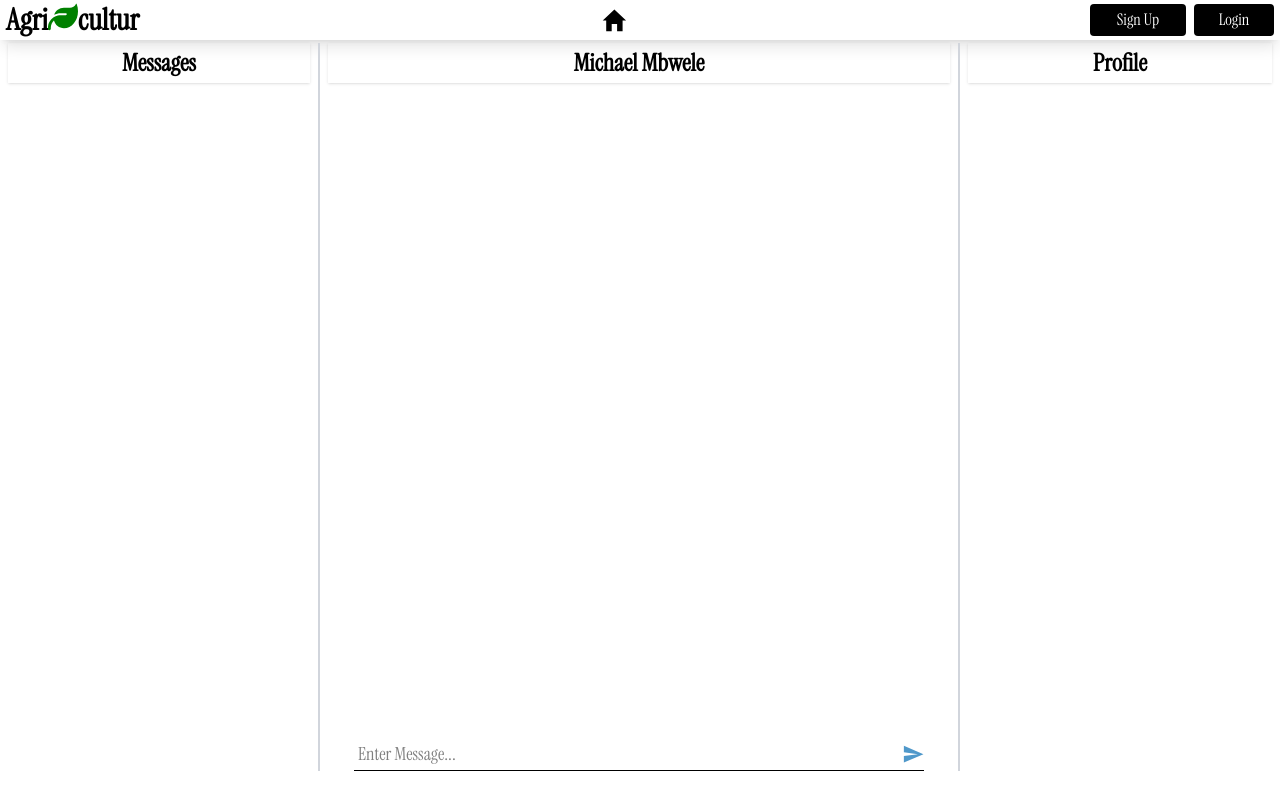
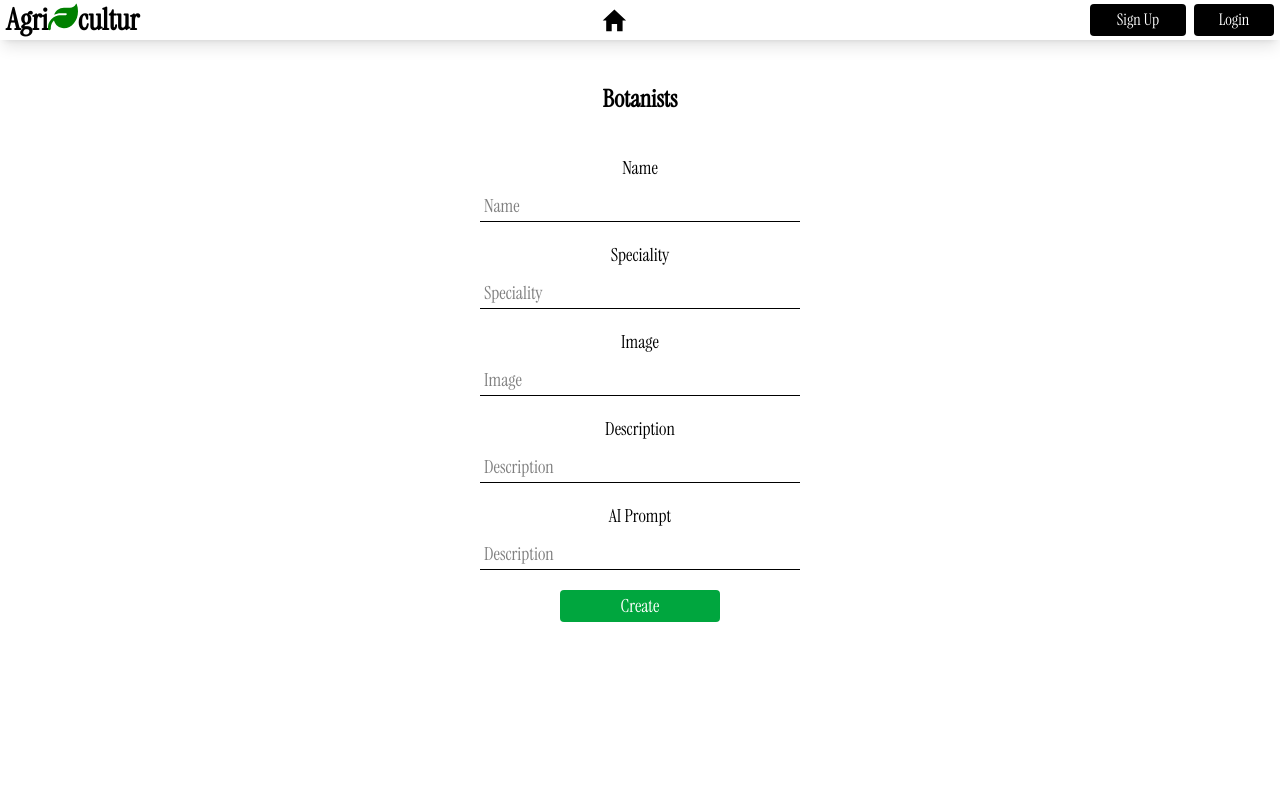
Before and after one commit to KiokoEric/Agricultur, a React (Vite) app in the folder Client/Agricultur/: page /Botanist in a window 1280 px wide. Built offline with nearby package versions, Linux system fonts and the light colour scheme; no server answers.

Commit message:
Creation of the Botanist Page on the Client side of the Agricultur Web Application.

```diff
--- a/Client/Agricultur/package.json
+++ b/Client/Agricultur/package.json
@@ -24,6 +24,7 @@
     "react-hook-form": "^7.56.0",
     "react-icons": "^5.5.0",
     "react-router-dom": "^7.5.1",
+    "socket.io-client": "^4.8.1",
     "swiper": "^11.2.8",
     "tailwindcss": "^4.1.4",
     "zod": "^3.24.3"
--- a/Client/Agricultur/src/App.tsx
+++ b/Client/Agricultur/src/App.tsx
@@ -4,12 +4,12 @@ import Login from './Pages/User/Login/Login';
 import Weather from './Pages/Weather/Weather';
 import Header from './Components/Header/Header';
 import { Routes, Route } from 'react-router-dom';
-import Cultivation from './Pages/Cultivation/Cultivation';
 import Registration from './Pages/User/Registration/Registration';
 import Pests_and_Diseases from './Pages/Pests_and_Diseases/Pests_and_Diseases';
 import Create from './Pages/Create/Create';
 import Details from './Pages/Details/Details';
 import Message from './Pages/Message/Message';
+import Botanist from './Pages/Botanist/Botanist';
 
 
 function App() {
@@ -22,7 +22,8 @@ function App() {
         <Route path='/Login' element={<Login />}/>
         <Route path='/Create' element={<Create />}/>
         <Route path='/Weather' element={<Weather />}/>
-        <Route path='/Botanist' element={<Message />}/>
+        <Route path='/Message' element={<Message />}/>
+        <Route path='/Botanist' element={<Botanist />} />
         <Route path='/Registration' element={<Registration />}/>
         <Route path='/Pests_and_Diseases' element={<Pests_and_Diseases />}/>
         <Route path='/Pests_and_Diseases_Details/:id' element={<Details />}/>
--- /dev/null
+++ b/Client/Agricultur/src/Pages/Botanist/Botanist.tsx
@@ -0,0 +1,74 @@
+import axios from "axios";
+import React, { useState } from 'react';
+import { useSnackbar } from 'notistack';
+import { useCookies } from "react-cookie";
+import Button from '../../Components/Common/Button/Button';
+
+const Botanist: React.FC = () => {
+
+    const { enqueueSnackbar } = useSnackbar();
+    const [Cookie,_] = useCookies(["auth_token"]);
+
+    // USETSTATE
+
+    const [Name, setName] =  useState('')
+    const [Image, setImage] =  useState('')
+    const [Prompt, setPrompt] =  useState('')
+    const [Speciality, setSpeciality] =  useState('')
+    const [Description, setDescription] =  useState('')
+
+    // ONCREATE FUNCTION
+
+    const onCreate = async () => {
+        const data = {
+            Name,Image,Speciality,Description, Prompt
+        }
+        try {
+            axios.post("http://localhost:4000/Botanist/", data, {
+                headers: { authorization: Cookie.auth_token },
+            })
+            .then(() => {
+                enqueueSnackbar("Successfully saved!", {variant: "success"}),
+                setName(''), setImage(''), setPrompt(''), setSpeciality(''), setDescription('')
+            })
+        } catch (error) {
+            enqueueSnackbar("Successfully unsaved!", {variant: "error"})
+            console.log(error)
+        }
+    }
+
+return (
+    <div className='flex flex-col items-center justify-center'>
+        <h2 className="font-bold mb-10 mt-10 text-2xl text-center">Botanists</h2>
+        <form method="post" encType="multipart/form-data" className='flex flex-col items-center justify-center gap-5'>
+            <div className='flex flex-col items-center justify-center gap-2'>
+                <label htmlFor="Name">Name</label>
+                <input type="text" value={Name} onChange={(e) => setName(e.target.value)} name="" id="Input" placeholder='Name' className="border-black border-b h-8 outline-none truncate px-1 py-2 text-black w-80" />
+            </div>
+            <div className='flex flex-col items-center justify-center gap-2'>
+                <label htmlFor="Speciality">Speciality</label>
+                <input type="text" value={Speciality} onChange={(e) => setSpeciality(e.target.value)}  name="" id="Input" placeholder='Speciality' className="border-black border-b h-8 outline-none truncate px-1 py-2 text-black w-80" />
+            </div>
+            <div className='flex flex-col items-center justify-center gap-2'>
+                <label htmlFor="Image">Image</label>
+                <input type="text" value={Image} onChange={(e) => setImage(e.target.value)} name="" id="Input" placeholder='Image' className="border-black border-b h-8 outline-none truncate px-1 py-2 text-black w-80" />
+            </div>
+            <div className='flex flex-col items-center justify-center gap-2'>
+                <label htmlFor="Description">Description</label>
+                <input type="text" value={Description} onChange={(e) => setDescription(e.target.value)} name="" id="Input" placeholder='Description' className="border-black border-b h-8 outline-none truncate px-1 py-2 text-black w-80" />
+            </div>
+            <div className='flex flex-col items-center justify-center gap-2'>
+                <label htmlFor="Description">AI Prompt</label>
+                <input type="text" value={Prompt} onChange={(e) => setPrompt(e.target.value)} name="" id="Input" placeholder='Description' className="border-black border-b h-8 outline-none truncate px-1 py-2 text-black w-80" />
+            </div>
+            <Button
+                ButtonText='Create'
+                ButtonStyle='bg-green-600 cursor-pointer flex items-center justify-center h-8 text-center text-white px-3 py-1 rounded w-40 hover:bg-black'
+                onClick={onCreate}
+            />
+        </form>
+    </div>
+)
+}
+
+export default Botanist
--- a/Client/Agricultur/src/Pages/Home/Home.tsx
+++ b/Client/Agricultur/src/Pages/Home/Home.tsx
@@ -32,7 +32,7 @@ const Home: React.FC = () => {
                     HoveredText='Pests and Diseases'
                 />
                 <Features
-                    Navigate='/Botanist'
+                    Navigate='/Message'
                     Image={Botanist}
                     HoveredText='Botanists'
                 />
--- a/Client/Agricultur/src/Pages/Message/Message.tsx
+++ b/Client/Agricultur/src/Pages/Message/Message.tsx
@@ -1,37 +1,118 @@
+import axios from "axios";
+import io from 'socket.io-client';
 import { MdSend } from "react-icons/md";
+import { useCookies } from "react-cookie";
+import React, { useState, useEffect } from 'react';
 
-function Message() {
+const Message:React.FC = () => {
+
+    const socket = io('http://localhost:5000');
+    const [Cookie,_] = useCookies(["auth_token"]);
+
+// USETSTATE
+
+const [ Message, setMessage ] = useState('')
+const [ Profile, setProfile ] = useState<any>([])
+const [ Botanist, setBotanist ] = useState<[]>([])
+const [ Messages, setMessages ] = useState<any>([])
+
+useEffect(() => {
+
+    const fetchBotanists = async() => {
+        await axios.get(`http://localhost:4000/Botanist/`, {
+        headers: { authorization: Cookie.auth_token }
+    })
+    .then((Response) => {
+        setBotanist(Response.data)
+    })
+    }
+
+    fetchBotanists()
+
+}, [])
+
+useEffect(() => {
+
+    socket.emit('join', {  });
+    socket.on('receiveMessage', msg => {
+        setMessages(prev => [...prev, msg]);
+    });
+
+    return () => socket.off('receiveMessage');
+})
+
+const BotanistProfile =(id: any) => {
+        axios.get(`http://localhost:4000/Botanist/${id}`, {
+        headers: { authorization: Cookie.auth_token }
+    })
+    .then((Response) => {
+        console.log(Response.data)
+        setProfile(Response.data)
+    })
+}
+
+const sendMessage = () => {
+    const message = {
+        Sender: userId,
+        Receiver: botanist._id,
+        Message: Message,
+    };
+    socket.emit('sendMessage', message);
+    setMessages(prev => [...prev, message]);
+    setMessage('');
+};
+
 return (
     <div id="Message" >
-        <div className="border-r-2 border-r-gray-300 flex flex-col gap-10 px-2">
-            <div className='shadow-sm'>
-                <figure className='flex gap-2 items-center justify-center h-10'>
-                    <figcaption>
-                        <h1 className='text-black font-bold text-2xl'>Messages</h1>
-                    </figcaption>
-                </figure>
+        <div className="border-r-2 border-r-gray-300 flex flex-col gap-10 px-1">
+            <div className="w-full">
+                <h1 className='text-black font-bold mb-5 py-1 shadow-sm text-2xl text-center'>Botanists</h1>
+                {
+                Botanist.map((Botanist: any) => {
+                return (
+                    <ul>
+                        <li key={Botanist._id} onClick={() =>BotanistProfile(Botanist._id)} className="bg-blue-100 cursor-pointer flex gap-2 my-2 px-1 py-2 rounded-sm">
+                            <img src={Botanist.Image} alt="" className="rounded-sm w-1/12" />
+                            <div>
+                                <p className="font-bold">{Botanist.Name}</p>
+                                <p>{Botanist.Speciality}</p>
+                            </div>
+                        </li>
+                    </ul>
+                )
+                })
+                }
             </div>
         </div>
         <div className="border-r-2 border-r-gray-300 flex flex-col justify-between px-2">
             <div className='shadow-sm'>
                 <figure className='flex gap-2 items-center justify-center h-10'>
-                    <figcaption>
-                        <h1 className='text-black font-bold text-2xl'>Michael Mbwele</h1>
-                    </figcaption>
+                    <h2 className='text-black font-bold text-2xl'>{Profile.Name}</h2>
                 </figure>
             </div>
-            <form method="post" encType="multipart/form-data" className='bg-white flex flex-row items-center justify-center'>
+            <form onClick={sendMessage} method="post" encType="multipart/form-data" className='bg-white flex flex-row items-center justify-center'>
+                {
+                    Messages.map((Message: any) => {
+                        return(
+                            <p>{}</p>
+                        )
+                    })
+                }
                 <div className="bg-white border-b flex flex-row items-center justify-between mx-auto w-11/12">
-                    <input placeholder="Enter Message..." className="bg-white h-8 outline-0 rounded-sm pl-1" />
-                    <MdSend color="4F98CA" size='1.4rem' className="cursor-pointer" />
+                    <input placeholder="Enter Message..." className="bg-white h-8 outline-0 rounded-sm pl-1" onChange={(e) => setMessage(e.target.value)} />
+                    <MdSend onClick={sendMessage} color="4F98CA" size='1.4rem' className="cursor-pointer" />
                 </div>
             </form>
         </div>
         <div className="px-2">
-            <div className='shadow-sm'>
-                <figure className='flex gap-2 items-center justify-center h-10'>
-                    <figcaption>
-                        <h1 className='text-black font-bold text-2xl'>Profile</h1>
+            <div className='w-full'>
+                <h1 className='text-black font-bold mb-5 py-1 shadow-sm text-2xl text-center'>Profile</h1>
+                <figure className="flex flex-col items-center justify-center gap-5">
+                    <img src={Profile.Image} alt="" className="rounded-sm w-1/2" />
+                    <figcaption className="flex flex-col gap-4" >
+                        <h2 className="font-bold text-3xl text-center">{Profile.Name}</h2>
+                        <h3 className="italic text-xl text-center underline">{Profile.Speciality}</h3>
+                        <p className="text-center">{Profile.Description}</p>
                     </figcaption>
                 </figure>
             </div>
```
Also changed, not shown: 1 other file (tests, documents, lock files or other folders).
